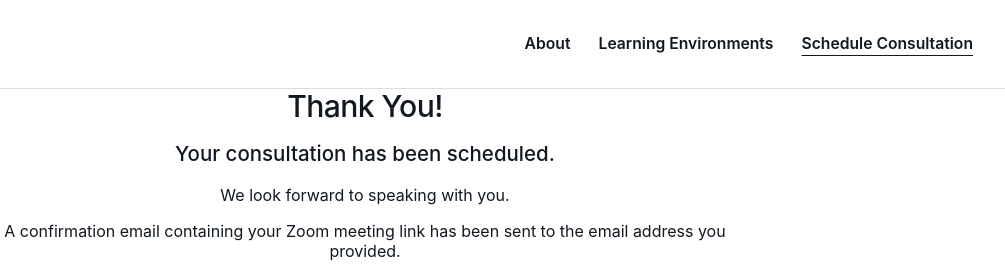
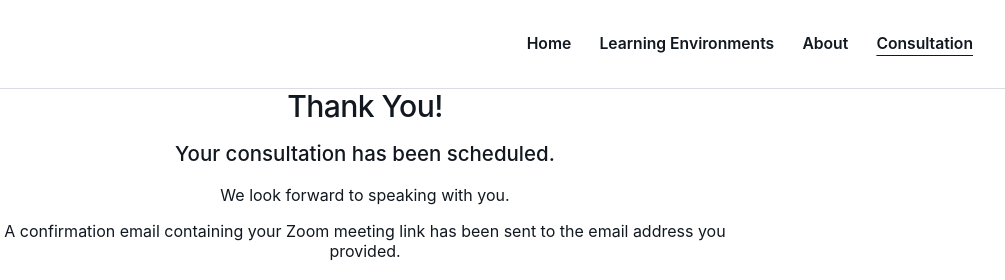
Before and after one commit to meridiansoundsolutionsllc-droid/Group-Chat-, a plain HTML site: page thank-you.html in a window 1280 px wide. Shown: the top 280 px of the page, 275-1280 px from the left. Drawn offline with Linux system fonts and the light colour scheme.

Commit message:
Update consultation confirmation navigation

```diff
--- a/thank-you.html
+++ b/thank-you.html
@@ -18,7 +18,7 @@
 <meta content="8.2" name="meridian-version"/>
 <link href="meridian-site.css" rel="stylesheet"/></head>
 <body>
-<header class="site-header"><div class="header-inner"><a class="brand" href="index.html"><span>MERIDIAN SOLUTIONS</span><img alt="" aria-hidden="true" src="meridian-emblem.png"/></a><nav aria-label="Primary navigation" class="nav-links"><a href="about.html">About</a><a href="learning-environments.html">Learning Environments</a><a aria-current="page" href="getting-started.html"><span class="nav-label-full">Schedule Consultation</span><span class="nav-label-mobile">Consultation</span></a></nav></div></header>
+<header class="site-header"><div class="header-inner"><a class="brand" href="index.html"><span>MERIDIAN SOLUTIONS</span><img alt="" aria-hidden="true" src="meridian-emblem.png"/></a><nav aria-label="Primary navigation" class="nav-links"><a class="nav-home" href="index.html">Home</a><a class="nav-learning" href="learning-environments.html">Learning Environments</a><a class="nav-about" href="about.html">About</a><a aria-current="page" class="nav-consult" href="getting-started.html">Consultation</a></nav></div></header>
 <main>
 <section aria-labelledby="confirmation-title" class="confirmation">
 <h1 id="confirmation-title">Thank You!</h1>
```
